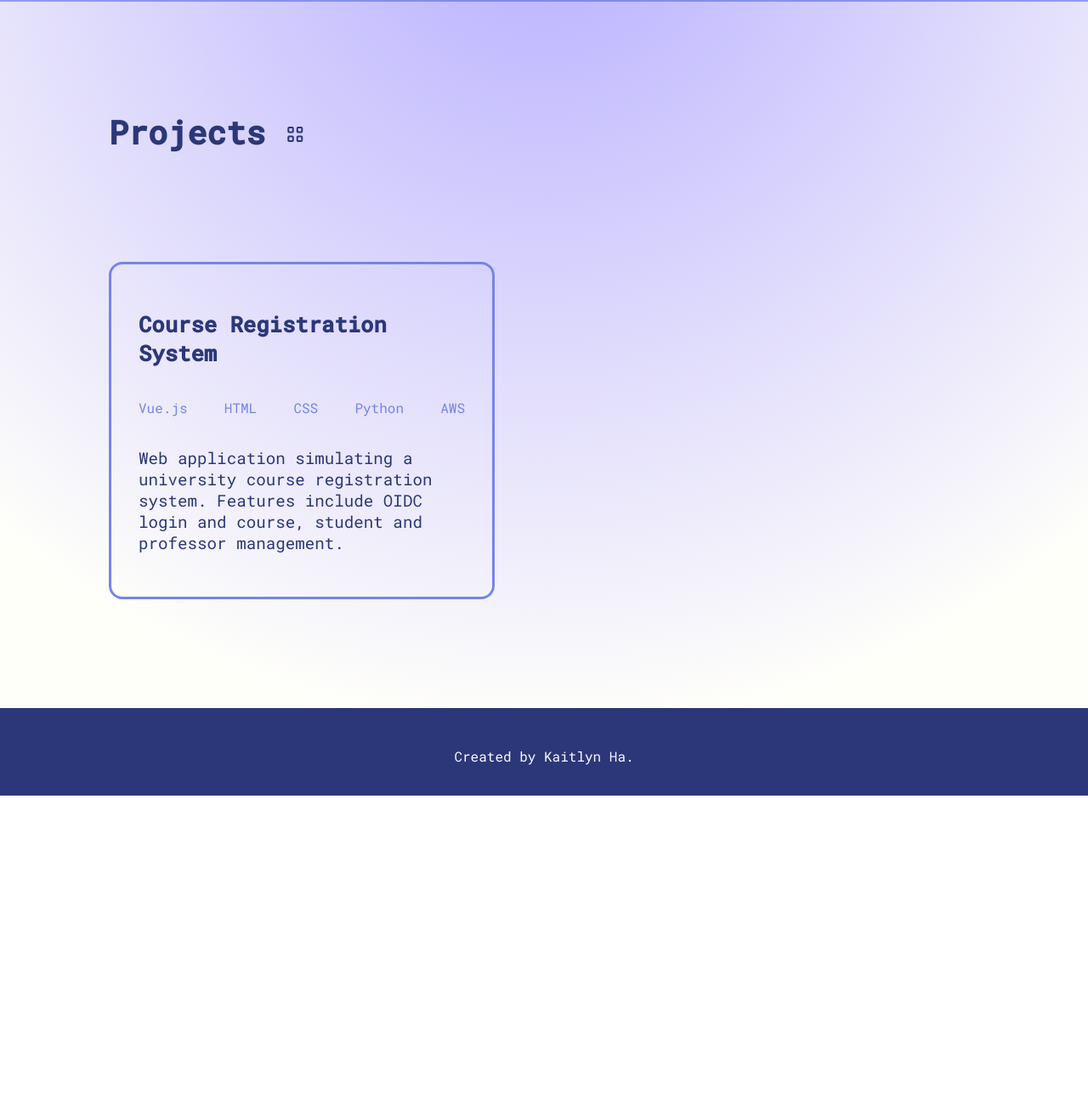
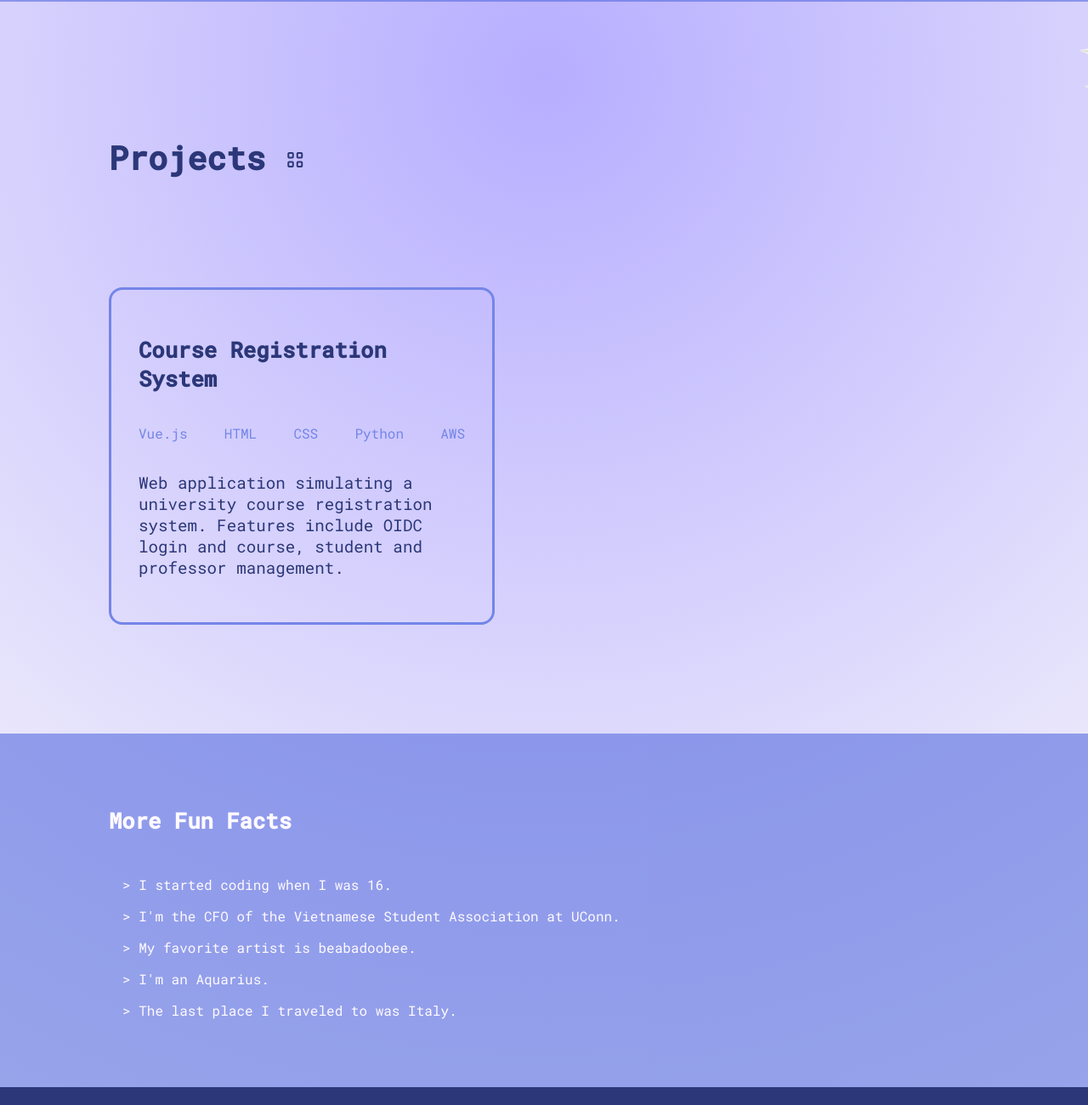
Before and after one commit to kaitlynha/portfolio, a website: page src/index.html in a window 1280 px wide. Shown: the part 1200-2500 px from the top of the page at 85% size. Before the commit the page ends 2136 px from the top, so only its background shows below. Drawn offline with nearby package versions, Linux system fonts and the light colour scheme.

Commit message:
adding new section

```diff
--- a/src/index.html
+++ b/src/index.html
@@ -20,7 +20,7 @@
                 <a class="nav-link" href="index.html">Home</a>
             </li>
             <li class="nav-item">
-                <a class="nav-link" href="#contact">Contact Me</a>
+                <a class="nav-link" href="mailto: kaitlyn.ha@uconn.edu">Contact Me</a>
             </li>
         </ul>
     </div>
@@ -53,6 +53,7 @@
     </div>
 
     <div class="projects">
+        <img src="stars.png" class="three-stars" width="100px" height="100px">
         <h1>Projects <span class="material-symbols-outlined">view_cozy</span></h1>
         <div class="project-one">
             <h2>Course Registration System</h2>
@@ -67,6 +68,17 @@
         </div>
     </div>
 
+    <div class="fun-facts" data-aos="fade-up" data-aos-duration="1000">
+        <h2>More Fun Facts</h2>
+        <div class="facts">
+            <p>> I started coding when I was 16.</p>
+            <p>> I'm the CFO of the Vietnamese Student Association at UConn.</p>
+            <p>> My favorite artist is beabadoobee.</p>
+            <p>> I'm an Aquarius.</p>
+            <p>> The last place I traveled to was Italy.</p>
+        </div>
+    </div>
+
     <section class="footer">
         <p>Created by Kaitlyn Ha.</p>
     </section>
--- a/src/style.css
+++ b/src/style.css
@@ -13,7 +13,7 @@ body {
     margin: 0rem;
     -webkit-text-fill-color: var(--darkblue);
     background: rgb(183,174,255);
-    background: radial-gradient(circle, rgba(183,174,255,1) 0%, rgba(255,255,250,1) 80%);
+    background: radial-gradient(circle, rgba(183,174,255,1) 0%, rgba(255,255,250,1) 100%);
 }
 
 a {
@@ -107,8 +107,14 @@ a:hover {
 
 .projects {
     width: 100%;
-    margin: 8rem 8rem 8rem 8rem;
+    margin: 0rem 8rem 8rem 8rem;
     font-size: 1.2rem;
+}
+
+.projects img {
+    margin-top: 2rem;
+    display: block;
+    margin-left: 70rem;
 }
 
 .project-one {
@@ -131,6 +137,26 @@ a:hover {
     font-size: 1rem;
 }
 
+.fun-facts {
+    padding-top: 4rem;
+    padding-bottom: 4rem;
+    padding-left: 8rem;
+    background-color: rgba(85, 108, 224, 0.6);
+    -webkit-text-fill-color: var(--background);
+    display: flex;
+    flex-direction: column;
+    align-content: end;
+}
+
+.fun-facts h2 {
+    font-size: 1.6rem;
+    margin-bottom: 2rem;
+}
+
+.facts {
+    margin-left: 1rem;
+}
+
 .footer {
     -webkit-text-fill-color: var(--background);
     text-align: center;
```
Also changed, not shown: src/stars.png (added).
